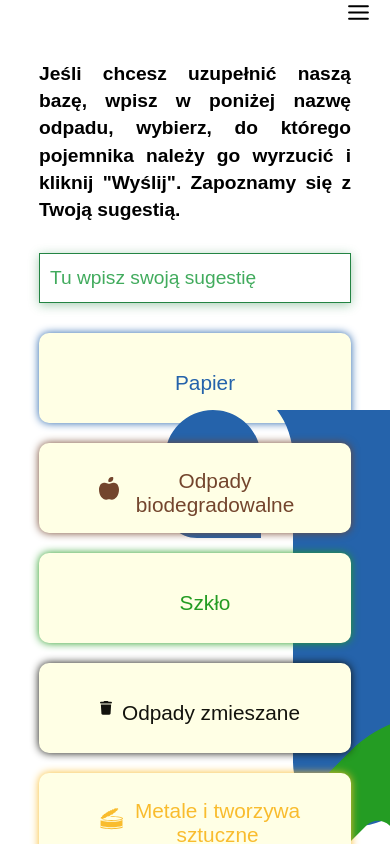
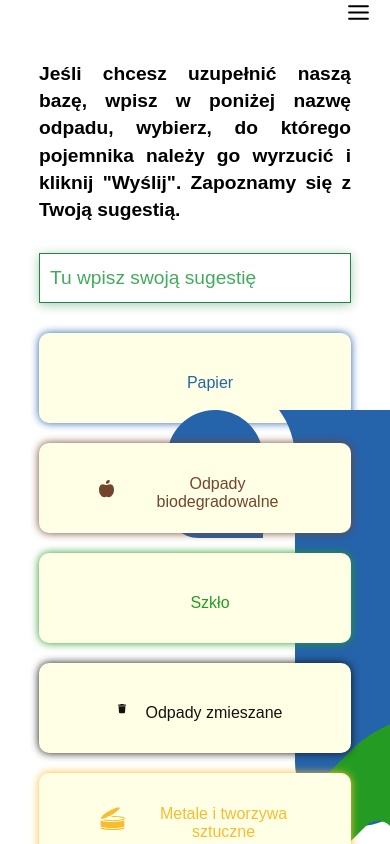
Before and after one commit to pizgo/waste_segregation_app, a React (Create React App) app: page /AddTrash in a window 390 px wide. Shown: the top 844 px of the page. Built offline with nearby package versions, Linux system fonts and the light colour scheme.

Commit message:
working on AddTrash mobile

```diff
--- a/src/css/_AddTrash.scss
+++ b/src/css/_AddTrash.scss
@@ -71,19 +71,22 @@
 
     &-img {
       padding: 10px;
-      width: 48px;
+      width: 40px;
       height: auto;
+      margin-right: 10px;
 
       @include tablet {
         width: 60px;
+        margin-right: 0;
       }
 
       @include desktop {
         width: 60px;
+        margin-right: 0;
       }
     }
     &-img.mixed {
-      width: 32px;
+      width: 28px;
       @include tablet {
         width: 50px;
       }
@@ -93,7 +96,7 @@
       }
     }
     &-img.bio {
-      width: 40px;
+      width: 35px;
       @include tablet {
         width: 50px;
       }
@@ -103,7 +106,7 @@
       }
     }
     &-img.pet {
-      width: 58px;
+      width: 54px;
       @include tablet {
         width: 60px;
       }
@@ -117,7 +120,7 @@
     &-text {
       text-align: center;
       margin-top: 10px;
-      font-size: 1.3rem;
+      font-size: 1rem;
 
       @include tablet {
         font-size: 1.3rem;
--- a/src/css/settings/_Mixins.scss
+++ b/src/css/settings/_Mixins.scss
@@ -27,14 +27,6 @@
   transition: .3s all ease-in-out;
 }
 
-@mixin createBox($width, $height, $bRadius, $bgColor, $margin){
-  width: $width;
-  height: $height;
-  border-radius: $bRadius;
-  background-color: $bgColor;
-  margin: $margin;
-  transition: .3s all ease-in-out;
-}
 
 @mixin createBoxForAddingTrash($width, $height, $bRadius, $bgColor, $margin){
   width: $width;
```
